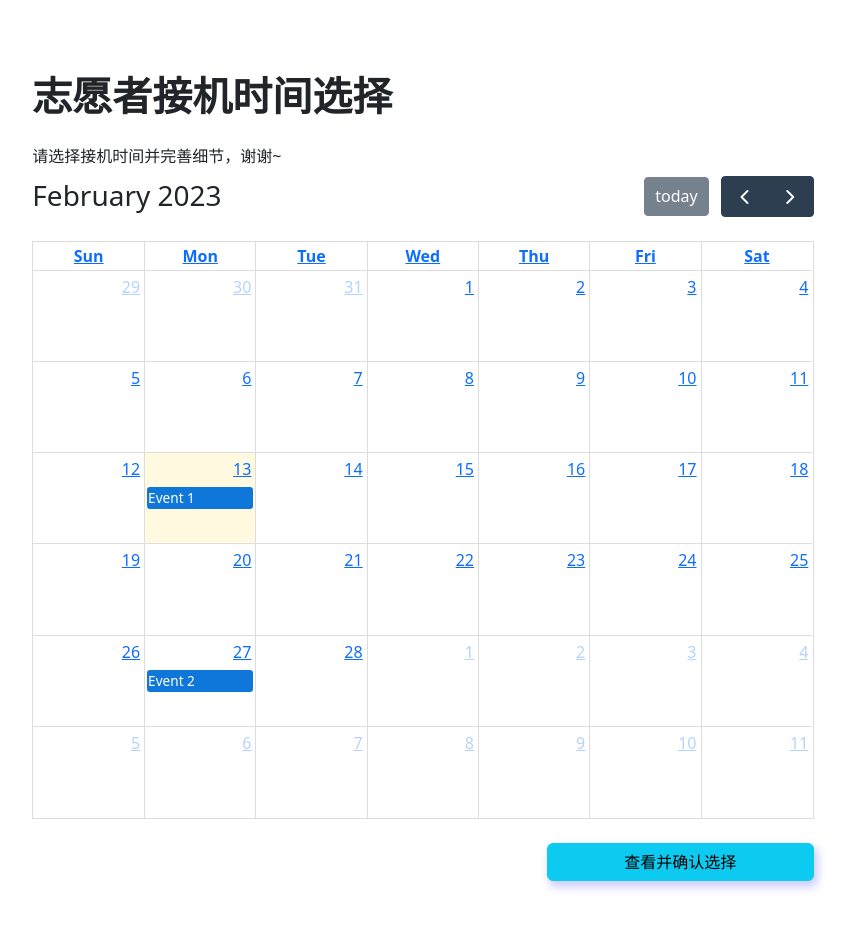
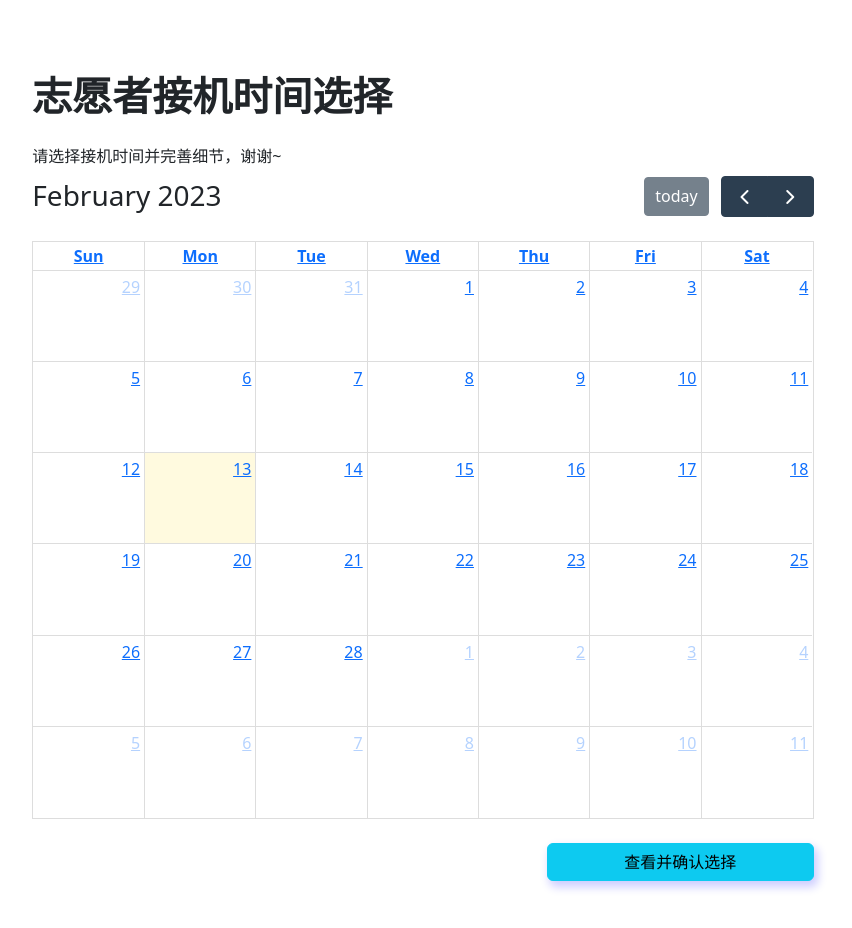
Before and after one commit to RCSSA/Freshmen-Airport-Pickup-Frontend, a React (Create React App) app in the folder airport-pickup/: page /choosetime in a window 1280 px wide. Shown: the whole page, without its empty margins (217-1069 px from the left). Built offline with nearby package versions, Linux system fonts and the light colour scheme.

Commit message:
modal updated

```diff
--- a/airport-pickup/src/App.js
+++ b/airport-pickup/src/App.js
@@ -5,7 +5,7 @@ import Registerpage from "./pages/Registerpage";
 import Loginpage from "./pages/Loginpage";
 import ChooseTimePage from "./pages/ChooseTimePage";
 import TimeInfoPage from "./pages/TimeInfoPage";
-import FullCalendarTest from "./pages/FullCalendar";
+import FullCalendarTest from "./component/FullCalendar";
 import "bootstrap/dist/css/bootstrap.css";
 import "bootstrap/dist/js/bootstrap.bundle.min.js";
 import "bootstrap-icons/font/bootstrap-icons.css";
--- /dev/null
+++ b/airport-pickup/src/component/EventInfoModal.js
@@ -0,0 +1,58 @@
+import React, {useState} from 'react'
+import Modal from '@mui/material/Modal';
+import Typography from '@mui/material/Typography';
+
+export default function EventInfoModal(props) {
+    const eventId = props.id;
+    const openModals = props.openModals;
+    const setOpenModals = props.setOpenModals;
+    const selected = props.selected;
+    const eventColors = props.eventColors;
+    const setEventColors = props.setEventColors;
+    const [select, setSelect] = useState("选择");
+
+    function handleClose(){
+        openModals[eventId] = false;
+        setOpenModals({...openModals, [`${eventId}`]: false});
+    }
+
+    function handleSelect(e){
+        e.preventDefault();
+        if (select == "选择"){
+            setSelect("取消选择");
+
+            props.setSelected([...props.selected, eventId]);
+            eventColors[[eventId]] = "rgb(73, 246, 255)"
+            setEventColors({...eventColors, [`${eventId}`]: "rgb(73, 246, 255)"});
+
+        } else {
+            setSelect("选择");
+
+            props.setSelected(props.selected.filter((elem)=>{return elem != eventId}));
+            eventColors[[eventId]] = "rgb(14, 119, 217)"
+            setEventColors({...eventColors, [`${eventId}`]: "rgb(14, 119, 217)"});
+        }
+    }
+
+  return (
+    <Modal
+        open={openModals[eventId]}
+        onClose={handleClose}
+        aria-labelledby="modal-modal-title"
+        aria-describedby="modal-modal-description"
+        className='eventInfoModalFrame d-flex justify-content-center align-items-center'
+    >
+        <div className='eventInfoModal bg-light p-5'>
+            <Typography id="modal-modal-title" variant="h6" component="h2">
+                时间段信息
+            </Typography>
+            <div className='d-flex flex-column mt-2'>
+                {props.description}
+                <button className='btn btn-primary' onClick={(e)=>handleSelect(e)}>
+                    {select}
+                </button>
+            </div>
+        </div>
+  </Modal>
+  )
+}
--- /dev/null
+++ b/airport-pickup/src/component/FullCalendar.js
@@ -0,0 +1,106 @@
+import React, { useEffect, useState } from 'react'
+import FullCalendar from '@fullcalendar/react' // must go before plugins
+import dayGridPlugin from '@fullcalendar/daygrid' // a plugin!
+import interactionPlugin from "@fullcalendar/interaction"
+import EventInfoModal from './EventInfoModal';
+
+
+export default function FullCalendarModel(props) {
+  const [eventColors, setEventColors] = useState({});
+  const [loaded, setLoaded] = useState(false);
+  var [events, setEvents] = useState([]);
+  var [openModals, setOpenModals] = useState({});
+
+  function loadEvents(){
+    events = []
+    setEvents([])
+    for (var i = 0; i < props.ids.length; i++){
+      var id = props.ids[i]
+      events.push({
+          id: `${id}`,
+          title: `${props.titles[i]}`,
+          date: `${props.dates[i]}`,
+          classNames: ['selectedEvent'],
+          description: `${props.descriptions[i]}`,
+          backgroundColor: eventColors[[id]],
+      })
+      setEvents([...events])
+    }
+  }
+
+  useEffect(()=>{
+    for (var i = 0; i < props.ids.length; i++) {
+      var id = props.ids[i]
+      eventColors[`${props.ids[i]}`]= "rgb(14, 119, 217)";
+      setEventColors({...eventColors, [`${props.ids[i]}`]: "rgb(14, 119, 217)"});
+      openModals[`${props.ids[i]}`] = false;
+      setOpenModals({...openModals, [`${props.ids[i]}`]: false});
+      loadEvents();
+    setLoaded(true);
+  }}, [])
+
+  useEffect(()=>{
+    loadEvents()
+  }, [eventColors])
+
+  function handleEventClick(info){
+    const eventId = info.event.id;
+    openModals[eventId] = true;
+    setOpenModals({...openModals, [`${eventId}`]: true});
+
+      // if (props.selected.includes(eventId)){
+      //   props.setSelected(props.selected.filter((elem)=>{return elem != eventId}));
+      //   eventColors[[eventId]] = "rgb(14, 119, 217)"
+      //   setEventColors({...eventColors, [`${eventId}`]: "rgb(14, 119, 217)"});
+      // } else {
+      //   props.setSelected([...props.selected, eventId]);
+      //   eventColors[[eventId]] = "rgb(73, 246, 255)"
+      //   setEventColors({...eventColors, [`${eventId}`]: "rgb(73, 246, 255)"});
+      // }
+  }
+
+  return (
+    <>
+    {
+      loaded?
+      <>
+        <div>
+        {
+          props.ids.map((id, idx)=>{
+            return (<EventInfoModal
+            id = {id}
+            key = {idx}
+            openModals = {openModals}
+            setOpenModals = {setOpenModals}
+            description = {props.descriptions[idx]}
+            setSelected = {props.setSelected}
+            selected = {props.selected}
+            eventColors = {eventColors}
+            setEventColors = {setEventColors}
+            />)
+          })
+        }
+      </div>
+
+      <FullCalendar
+          plugins={[ dayGridPlugin, interactionPlugin ]}
+          initialView="dayGridMonth"
+          events={events}
+          eventClick={(info)=>handleEventClick(info)}
+          eventTimeFormat= {[ // like '14:30:00'
+            {hour: '2-digit'},
+            {minute: '2-digit'},
+            {second: '2-digit'},
+            {meridiem: false}]
+          }
+        />
+      </>
+
+      :
+      <div>Loading...</div>
+    }
+
+    </>
+
+  )
+}
--- a/airport-pickup/src/pages/ChooseTimePage.js
+++ b/airport-pickup/src/pages/ChooseTimePage.js
@@ -1,12 +1,16 @@
 import React, {useEffect, useState} from 'react'
 import { useNavigate } from 'react-router-dom'
-import FullCalendarModel from './FullCalendar';
+import FullCalendarModel from '../component/FullCalendar';
 export default function ChooseTimePage() {
   const navigate = useNavigate();
   const [selected, setSelected] = useState([]);
   const [choices, setChoices] = useState(<div></div>);
+  const ids = ["1", "2"];
+  const titles = ["IAH: 7人", "HOU: 10人"];
+  const dates = ["2023-03-13", "2023-03-23"];
+  const descriptions = ["event description1", "event description2"];
+
   useEffect(()=>{
-    console.log(selected)
     setChoices( <div>
       {
         selected.map((element, key) => {
@@ -26,7 +30,7 @@ export default function ChooseTimePage() {
           <iframe src="https://calendar.google.com/calendar/embed?src=61hqh4guqb0gttl6j5ijubegn4%40group.calendar.google.com&ctz=America%2FChicago" style={{border:"0"}} width={"100%"} height="600" frameBorder="0" scrolling="no"></iframe>
         </div> */}
         <div>
-          <FullCalendarModel selected = {selected} setSelected = {setSelected}/>
+          <FullCalendarModel selected = {selected} setSelected = {setSelected} ids = {ids} titles = {titles} dates = {dates} descriptions = {descriptions}/>
         </div>
         <div className='d-flex justify-content-end mt-4'>
           <button type='button' className='btn btn-info homepage-btn' data-bs-toggle="modal" data-bs-target="#exampleModal">查看并确认选择</button>
--- a/airport-pickup/src/pages/FullCalendar.js
+++ /dev/null
@@ -1,72 +0,0 @@
-import React, { useState } from 'react'
-import FullCalendar from '@fullcalendar/react' // must go before plugins
-import dayGridPlugin from '@fullcalendar/daygrid' // a plugin!
-import interactionPlugin from "@fullcalendar/interaction"
-import { Tooltip } from 'bootstrap'
-
-
-export default function FullCalendarModel(props) {
-  const [e1color, sete1color] = useState("rgb(14, 119, 217)");
-  const [e2color, sete2color] = useState("rgb(14, 119, 217)");
-  const setColors = [sete1color, sete2color];
-
-    function handleEventDidMount(info){
-      let eventDescription = info.event.extendedProps.description;
-      eventDescription = eventDescription.replaceAll("\n", "<br/>");
-        var tooltip = new Tooltip(info.el, {
-            title: eventDescription,
-            placement: 'top',
-            trigger: 'hover',
-            container: 'body',
-            html: true,
-          });
-        return tooltip;
-    }
-
-    function handleEventClick(info){
-
-      const eventId = info.event.id;
-        if (props.selected.includes(eventId)){
-          props.setSelected(props.selected.filter((elem)=>{return elem != eventId}));
-          setColors[eventId-1]("rgb(14, 119, 217)");
-        } else {
-          props.setSelected([...props.selected, eventId]);
-          setColors[eventId-1]("rgb(73, 246, 255)");
-        }
-    }
-
-  return (
-    <FullCalendar
-        plugins={[ dayGridPlugin, interactionPlugin ]}
-        initialView="dayGridMonth"
-        events={[
-            { id: '1',
-              title: "Event 1",
-              date: '2023-02-13',
-              // start:  '2023-02-13T14:30:00',
-              // end: '2023-02-13T18:30:00',
-              classNames: ['selectedEvent'],
-              description: "机场\n 时间段\n 待接人数 ",
-              backgroundColor: e1color,
-            },
-
-            { id: '2',
-              title: 'Event 2',
-              date: '2023-02-27' ,
-              classNames: ['unselectedEvent'],
-              description: "event description",
-              backgroundColor: e2color,
-            },
-
-          ]}
-        eventDidMount={(info)=>handleEventDidMount(info)}
-        eventClick={(info)=>handleEventClick(info)}
-        eventTimeFormat= {[ // like '14:30:00'
-          {hour: '2-digit'},
-          {minute: '2-digit'},
-          {second: '2-digit'},
-          {meridiem: false}]
-        }
-      />
-  )
-}
--- a/airport-pickup/src/stylings/styleAH.css
+++ b/airport-pickup/src/stylings/styleAH.css
@@ -27,3 +27,15 @@
 .selectedEvent:hover{
     cursor: pointer;
 }
+
+.eventInfoModalFrame{
+    width: 100%;
+    height: 100%;
+    background-color: rgba(0, 0, 0, 0.467);
+    backdrop-filter: blur(2px);
+}
+
+.eventInfoModal{
+    height: fit-content;
+    border-radius: 5px;
+}
```
Also changed, not shown: airport-pickup/package.json (+5 -3 lines), 1 other file (tests, documents, lock files or other folders).
